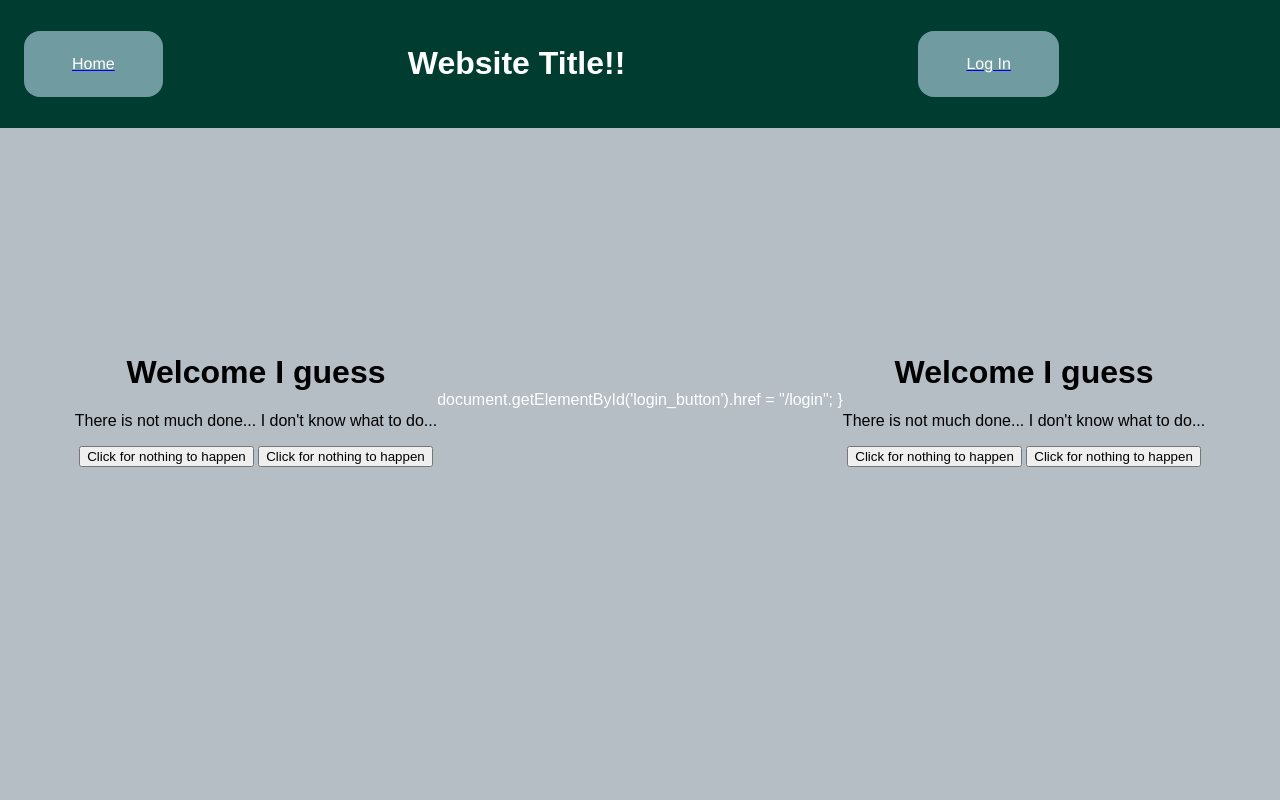
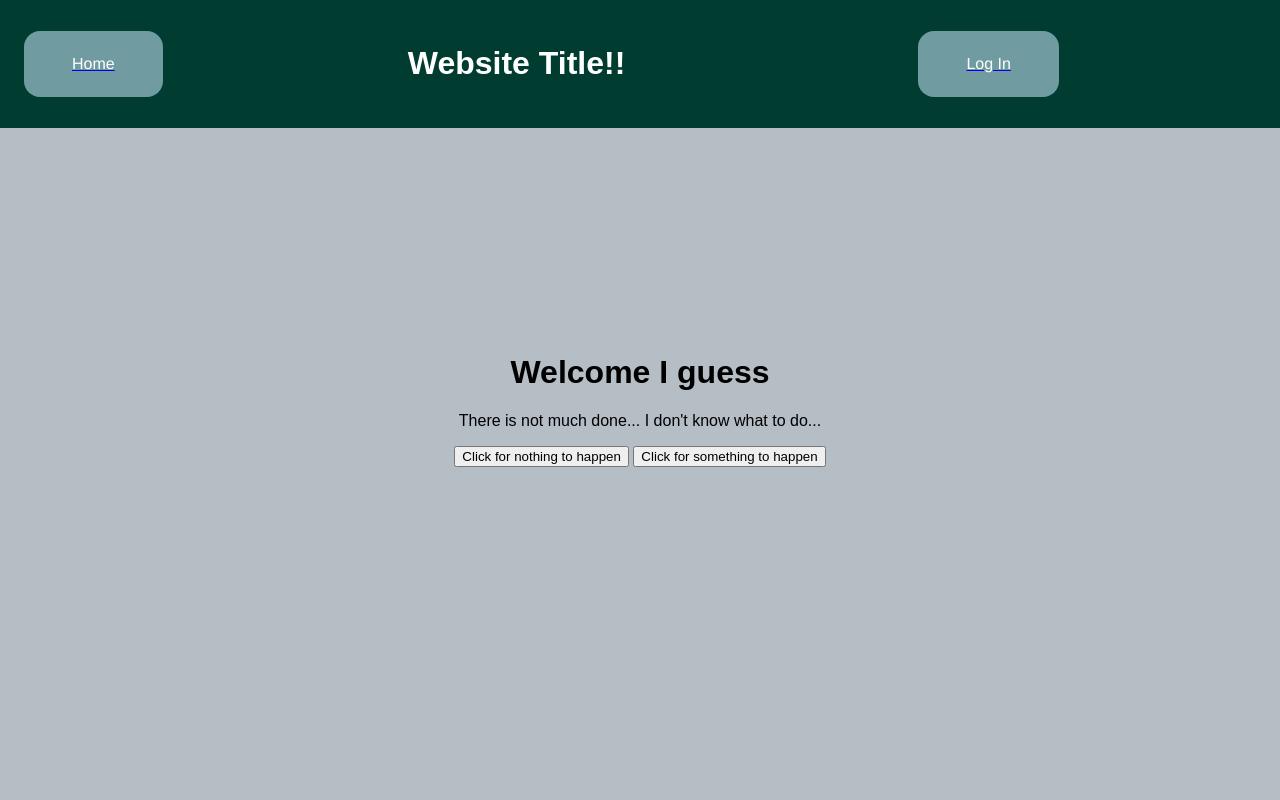
Before and after one commit to StrategTheSeer6/Skanda_Major_Project_2026_SEN_PWA, a Flask app: page / in a window 1280 px wide. Run offline with Flask 3, Linux system fonts and the light colour scheme.

Commit message:
Update index.html with error handling and button text change

```diff
--- a/Skanda Nagendra Yr12 Software Major Project Backup/templates/index.html
+++ b/Skanda Nagendra Yr12 Software Major Project Backup/templates/index.html
@@ -22,41 +22,18 @@
         <a id="login_button_link" href="/login"><div class="toolbar_button" id="login_button">Log In</div></a>
         <div style="width: 0%;"></div>
 
-
-
-
-
-
     </div>
 
     <div class="container" style="background-image: 'static/swampbg.png';">
+        {% if error %}
+        {{ error }}
+        <br><br><br>
+        {% endif %}
         <h1>Welcome I guess</h1>
         <p>There is not much done... I don't know what to do...</p>
         <button onclick="alert('Nothing happened...')">Click for nothing to happen</button>
-        <a href="/preparation"><button>Click for nothing to happen</button></a>
+        <a href="/preparation"><button>Click for something to happen</button></a>
     </div>
 
 </body>
 </html>
-<!---->                document.getElementById('login_button').href = "/login";
-            }
-
-        </script>
-
-
-
-
-
-
-    </div>
-
-    <div class="container" style="background-image: 'static/swampbg.png';">
-        <h1>Welcome I guess</h1>
-        <p>There is not much done... I don't know what to do...</p>
-        <button onclick="alert('Nothing happened...')">Click for nothing to happen</button>
-        <a href="/preparation"><button>Click for nothing to happen</button></a>
-    </div>
-
-</body>
-</html>
-<!---->
```
